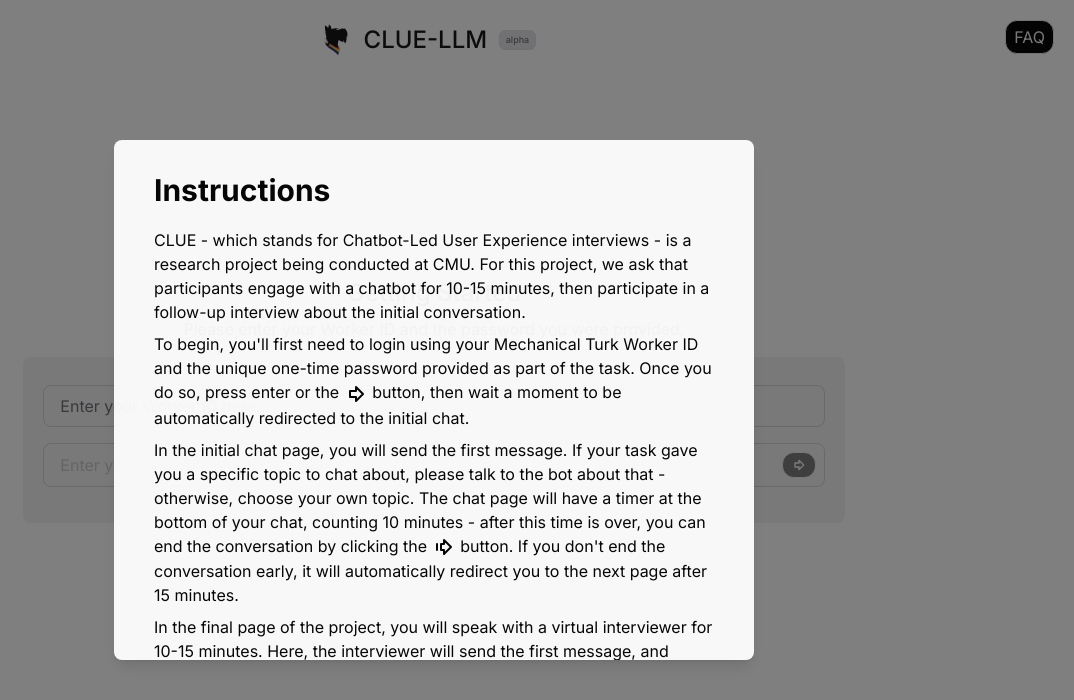
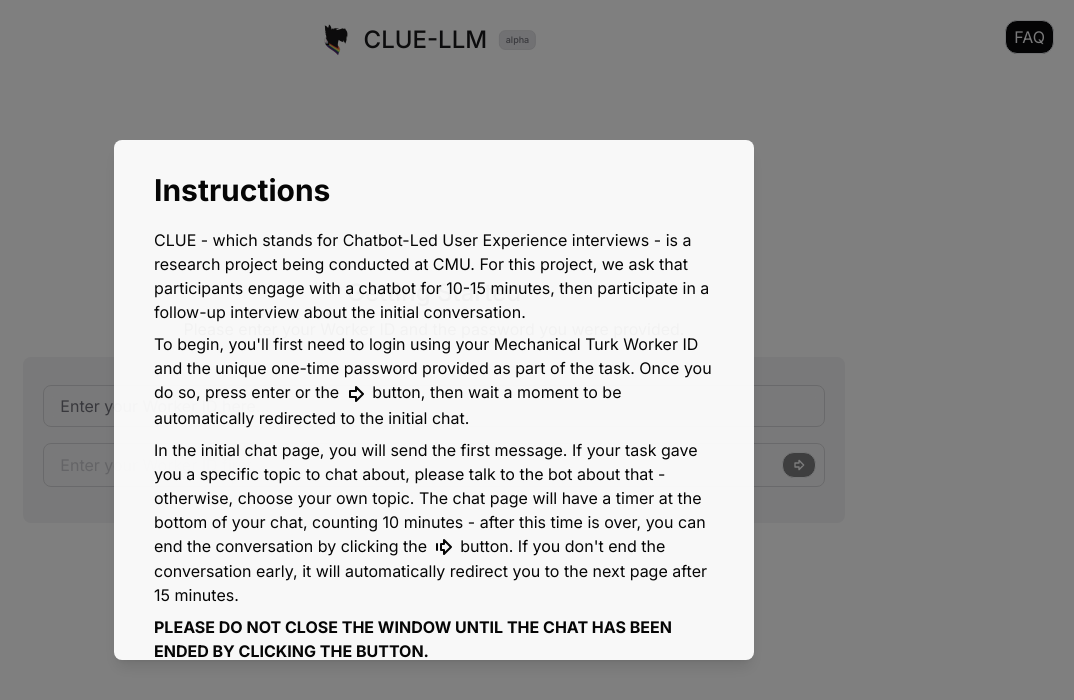
Before and after one commit to cxcscmu/CLUE-LLM-site, a Next.js app: page / in a window 1280 px wide. Both pictures are taken after a click on the button "FAQ". Shown: the top 700 px of the page, without its empty margins (206-1280 px from the left). Built offline with nearby package versions, Linux system fonts and the light colour scheme.

Commit message:
Updated FAQ

```diff
--- a/src/components/ui/prebuilt/FAQ.tsx
+++ b/src/components/ui/prebuilt/FAQ.tsx
@@ -44,7 +44,7 @@ export const FAQ: FC<{}> = () => {
             end the conversation early, it will automatically redirect you to
             the next page after 15 minutes.
           </p>
-          <p>
+          {/* <p>
             In the final page of the project, you will speak with a virtual
             interviewer for 10-15 minutes. Here, the interviewer will send the
             first message, and should be leading the conversation. Once again,
@@ -53,10 +53,10 @@ export const FAQ: FC<{}> = () => {
             <ArrowBigRightDash className="inline" /> button to conclude the
             interview. If you are told that the interview is over before the
             button is available, wait until it is.
-          </p>
+          </p> */}
           <p>
             <strong>
-              PLEASE DO NOT CLOSE THE WINDOW UNTIL THE INTERVIEW HAS BEEN ENDED
+              PLEASE DO NOT CLOSE THE WINDOW UNTIL THE CHAT HAS BEEN ENDED
               BY CLICKING THE BUTTON.
             </strong>
           </p>
```
